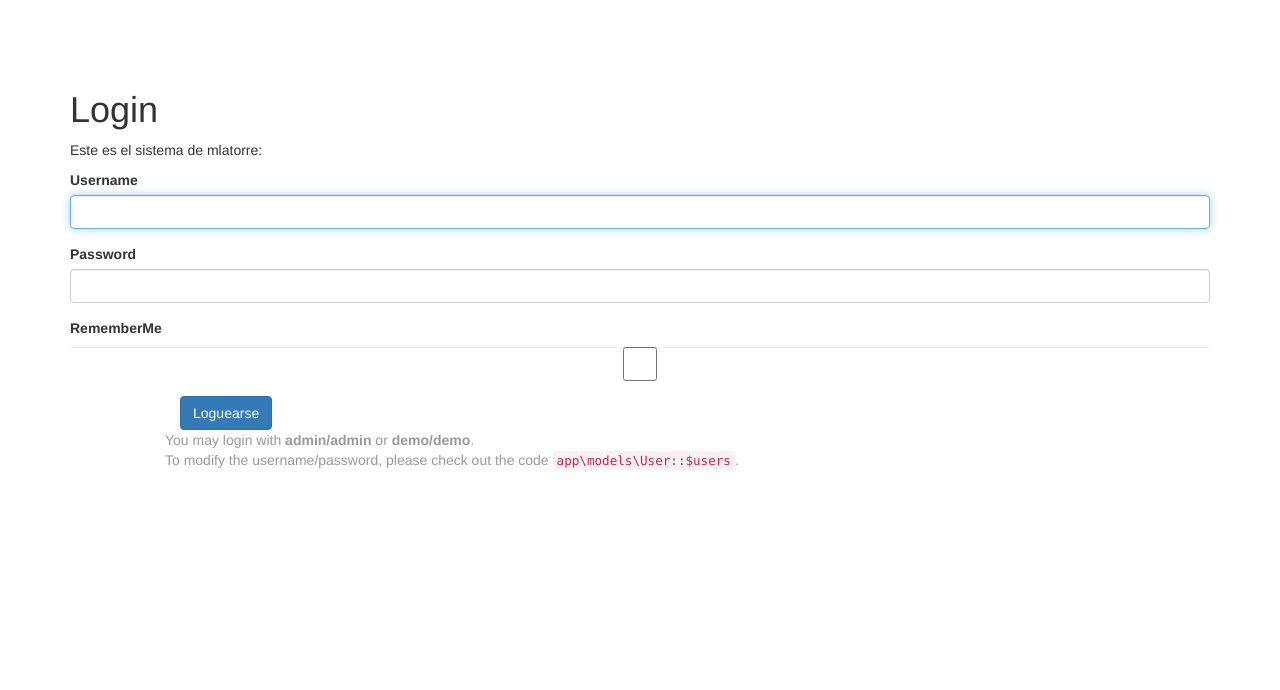
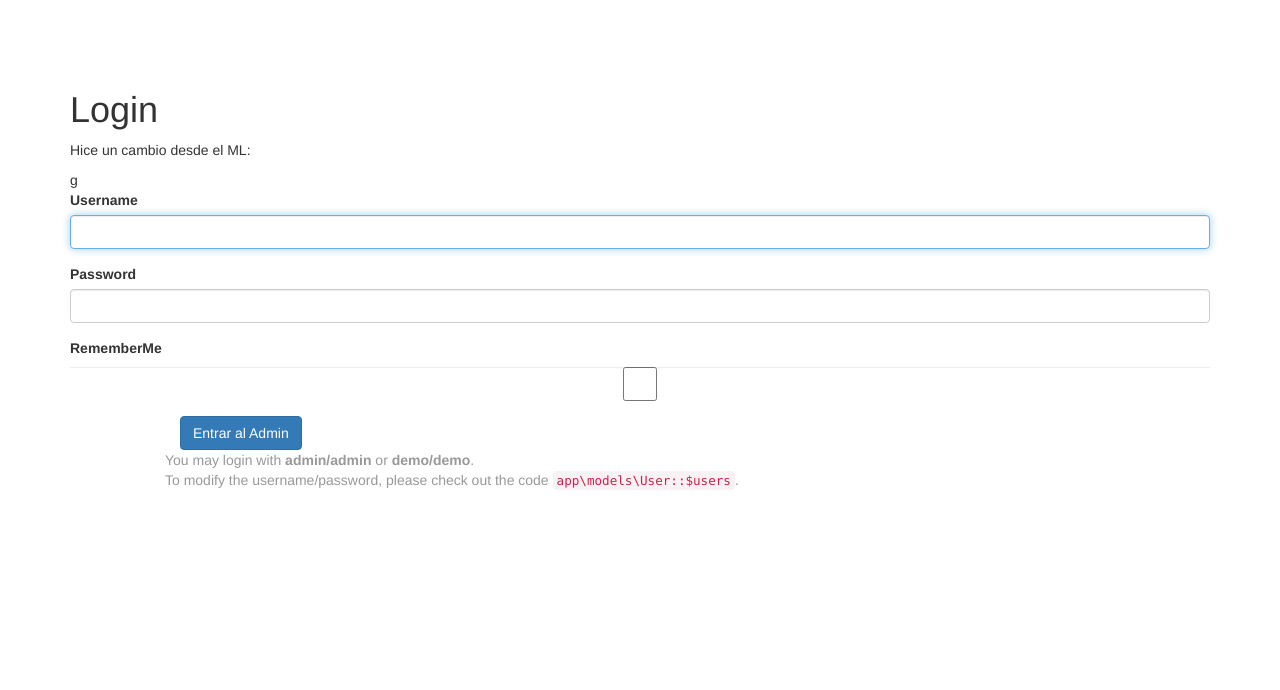
Before and after one commit to marcolato10/basic-yii, a Yii app: template views/site/login.php in a window 1280 px wide. Shown: the top 690 px of the page. Run offline with PHP 8.4 and a stand-in for Yii, Linux system fonts and the light colour scheme; the template is opened without the code that fills it, so the values that code supplies are empty; form fields are guessed from the names that the template uses; some libraries are stand-ins or nearby versions.

Commit message:
cambien el titulo y el nombre del boton entrar

```diff
--- a/views/site/login.php
+++ b/views/site/login.php
@@ -13,8 +13,8 @@ $this->params['breadcrumbs'][] = $this->title;
 <div class="site-login">
     <h1><?= Html::encode($this->title) ?></h1>
 
-    <p>Este es el sistema de mlatorre:</p>
-
+    <p>Hice un cambio desde el ML:</p>
+g
     <?php $form = ActiveForm::begin([
         'id' => 'login-form',
         'layout' => 'horizontal',
@@ -34,7 +34,7 @@ $this->params['breadcrumbs'][] = $this->title;
 
         <div class="form-group">
             <div class="col-lg-offset-1 col-lg-11">
-                <?= Html::submitButton('Loguearse', ['class' => 'btn btn-primary', 'name' => 'login-button']) ?>
+                <?= Html::submitButton('Entrar al Admin', ['class' => 'btn btn-primary', 'name' => 'login-button']) ?>
             </div>
         </div>
 
```
